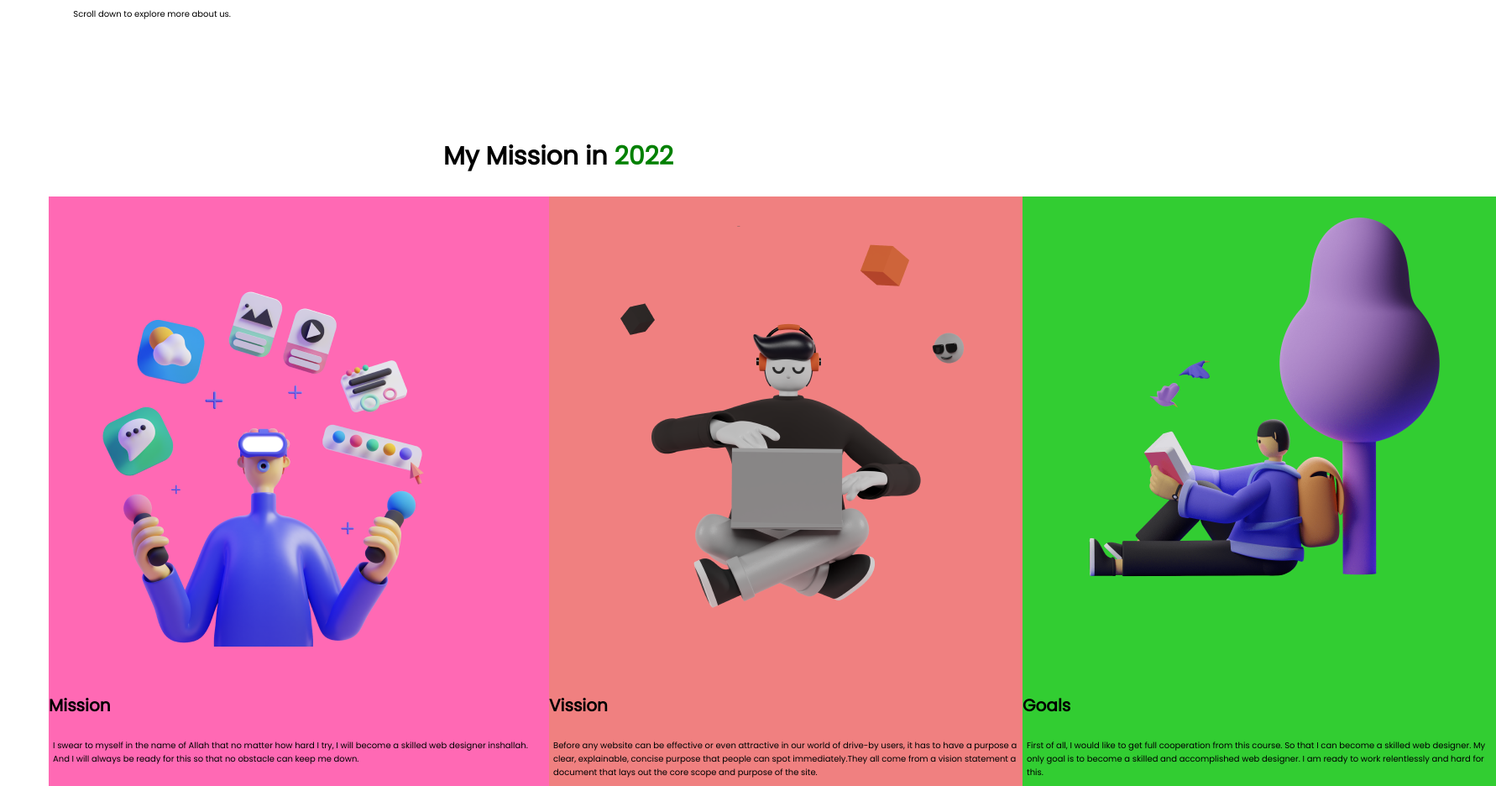
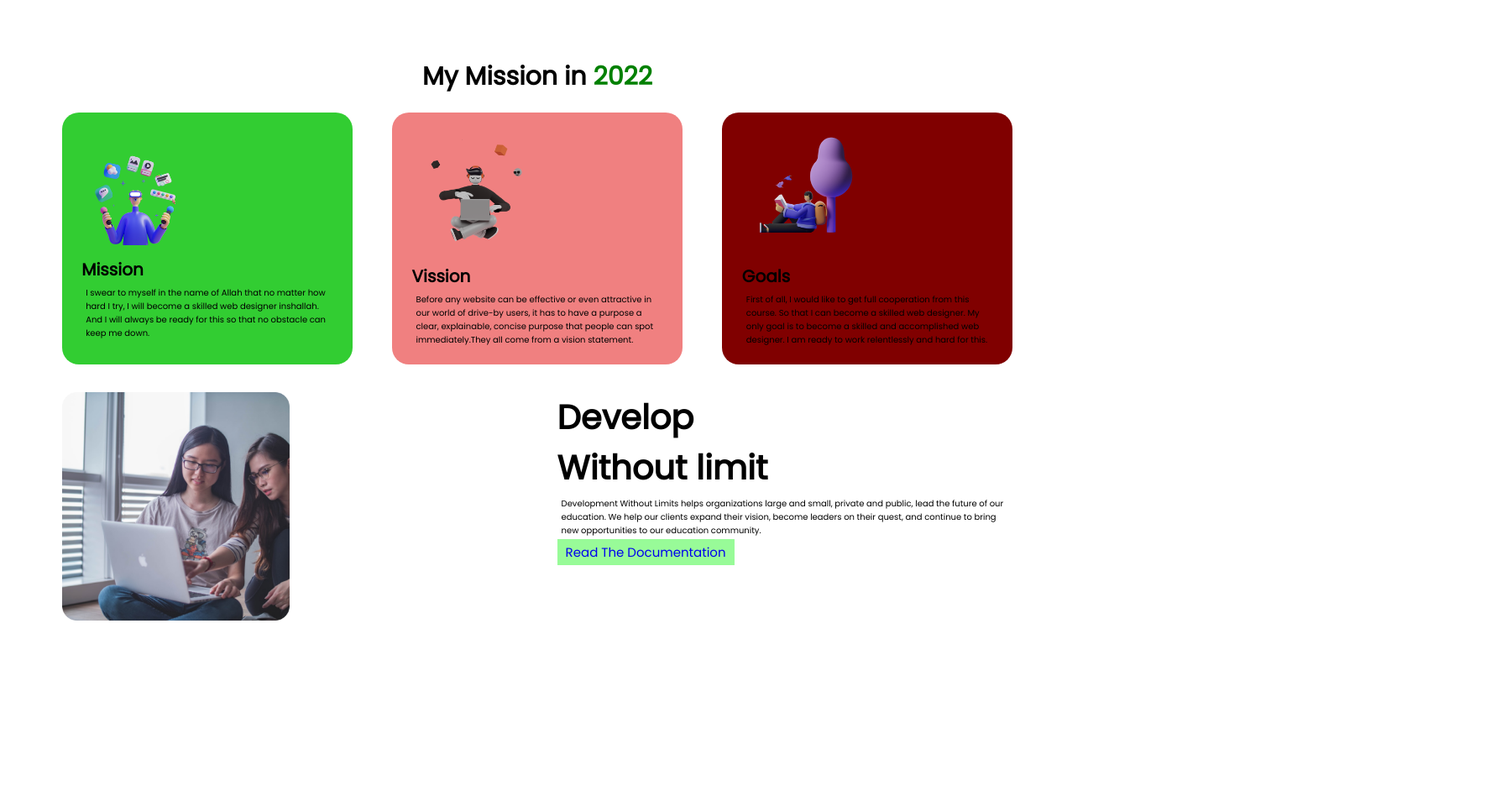
Before and after one commit to mahadihasan2022/MISSION-2022, a plain HTML site: page index.html in a window 1280 px wide. Shown: the part 407-1343 px from the top of the page at 84% size, 1782 px wide, since content can reach past the window. After the commit the page ends 1276 px from the top, so only its background shows below. Drawn offline with Linux system fonts and the light colour scheme; a web font is replaced by a local one.

Commit message:
first commit

```diff
--- a/index.html
+++ b/index.html
@@ -12,6 +12,8 @@
     <link rel="preconnect" href="https://fonts.gstatic.com" crossorigin>
     <link href="https://fonts.googleapis.com/css2?family=Moon+Dance&family=Poppins&display=swap" rel="stylesheet">
 </head>
+
+<body>
     <section class="profile">
         <div class="half-width">
             <div class="border">
@@ -25,44 +27,61 @@
                 look and
                 functionality of the website or interface.</p>
             <a class="batton" target="_blank" href="https://www.linkedin.com/feed/">explore now</a>
-        <p>Scroll down to explore more about us.</p>
+            <p id="scroll">Scroll down to explore more about us.</p>
         </div>
         <div class="half-width">
             <img src="person/mahadi2.jpg" alt="">
 
         </div>
-</section class="my-mission">
-<h2>My Mission in<span class="yellow-color"> 2022</span></h2>
+    </section>
+    <section class="my-mission">
+        <h2>My Mission in<span class="yellow"> 2022</span></h2>
         <div class="purpose">
-    <div class="mission" id="develop">
+            <div id="mission" class="mission-area">
                 <img src="illustrators/illustrator-1.png" alt="">
                 <h3>Mission</h3>
-        <p>I swear to myself in the name of Allah that no matter how hard I try, I will become a skilled web designer
+                <p>I swear to myself in the name of Allah that no matter how hard I try, I will become a skilled web
+                    designer
                     inshallah. And I will always be ready for this so that no obstacle can keep me down.</p>
             </div>
-    <div class="my-Vission" id="developer-area">
+            <div id="vission" class="mission-area">
                 <img src="illustrators/illustrator-2.png" alt="">
                 <h3>Vission</h3>
-        <p>Before any website can be effective or even attractive in our world of drive-by users, it has to have a
+                <p>Before any website can be effective or even attractive in our world of drive-by users, it has to have
+                    a
                     purpose a
                     clear, explainable, concise purpose that people can spot immediately.They all come from a vision
-            statement a document that lays out the core scope and purpose of the site.</p>
+                    statement.</p>
             </div>
-    <div class="my-goals" id="create-area">
+            <div id="goals" class="mission-area">
                 <img src="illustrators/illustrator-3.png" alt="">
                 <h3>Goals</h3>
                 <p>First of all,
                     I would like to get full cooperation from this course.
-            So that I can become a skilled web designer. My only goal is to become a skilled and accomplished web
+                    So that I can become a skilled web designer. My only goal is to become a skilled and accomplished
+                    web
                     designer.
                     I am ready to work relentlessly and hard for this.</p>
             </div>
         </div>
-<section>
-
     </section>
 
-<body>
+    <section class="profile">
+        <div class="half-width">
+            <img src="pictures/coding.png" alt="">
+        </div>
+        <div class="half-width">
+            <h1>Develop</h1>
+            <h1>Without limit</h1>
+            <p>Development Without Limits helps organizations large and small, private and public, lead the future of
+                our education. We help our clients expand their vision, become leaders on their quest, and
+                continue to bring new
+                opportunities to our education community.</p>
+            <a class="batton" target="_blank" href="https://www.linkedin.com/feed/">Read The Documentation</a>
+
+        </div>
+    </section>
+
 
 </body>
 
--- a/style.css
+++ b/style.css
@@ -3,6 +3,12 @@ body{
     font-family: 'Poppins', sans-serif;
     padding-left: 50px;
     padding-block-start: 40px;
+    padding-right: 50px;
+}
+*{
+    padding: 0;
+    margin: 0;
+    box-sizing: border-box;
 }
 h1{
     font-size: 40px;
@@ -10,6 +16,7 @@ h1{
 h2{
     text-align: center;
     font-size: 30px;
+    padding: 10px;
 }
 h3{
     font-size: 20px;
@@ -18,12 +25,19 @@ p{
     font-size: 10px;
     padding: 5px;
 }
+#scroll{
+    padding-top: 20px;
+}
 .orange{
         color: chartreuse;
+    }
+    .yellow{
+        color: green;
     }
 .profile{
         display: flex;
         margin-bottom: 100px;
+        width: 100%;
     }
 .half-width{
         width: 50%;
@@ -41,26 +55,31 @@ p{
     font-size: 15px;
     background-image: linear-gradient(tomato);
     text-decoration: none;
-    background: black;
+    background: palegreen;
     padding: 5px 10px;
+    margin: 20px 0;
 
 }
 .purpose{
+    display: flex;
+    padding: 10px 0;
+}
+.mission-area{
     width: 30%;
-    display: flex;
+    padding: 2%;
+    margin: 0 2%;
+    height: 300px;
+    border-radius: 20px;
 }
-.yellow-color{
-    color: green;
+.mission-area img{
+    width: 50%;
 }
-.mission{
-
+#mission{
+    background-color: limegreen;
 }
-#develop{
-    background-color: hotpink;
-}
-#developer-area{
+#vission{
     background-color: lightcoral;
 }
-#create-area{
-    background-color: limegreen;
+#goals{
+    background-color: maroon;
 }
```
Lines whose indentation alone changed are shown as unchanged.
